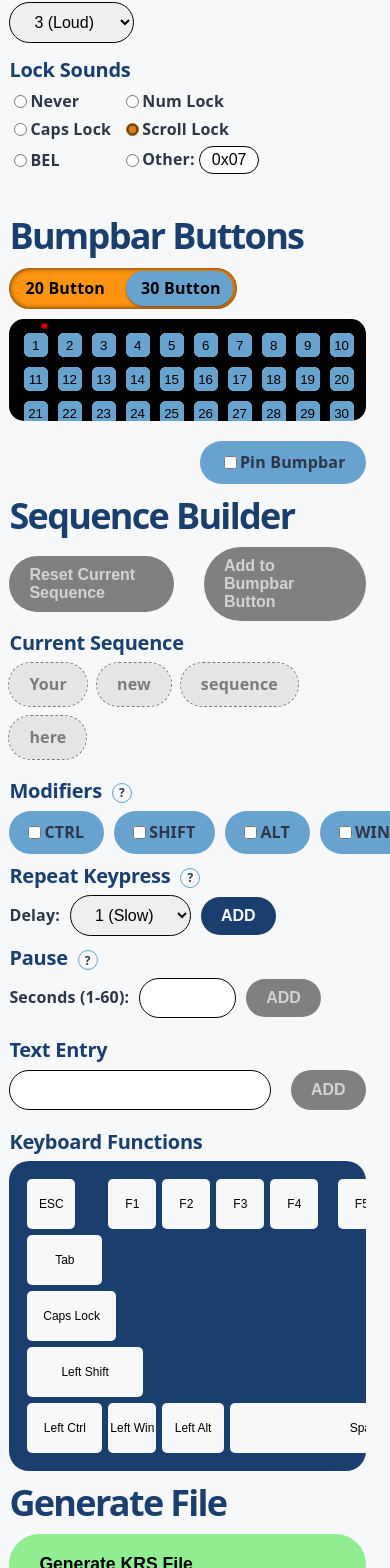
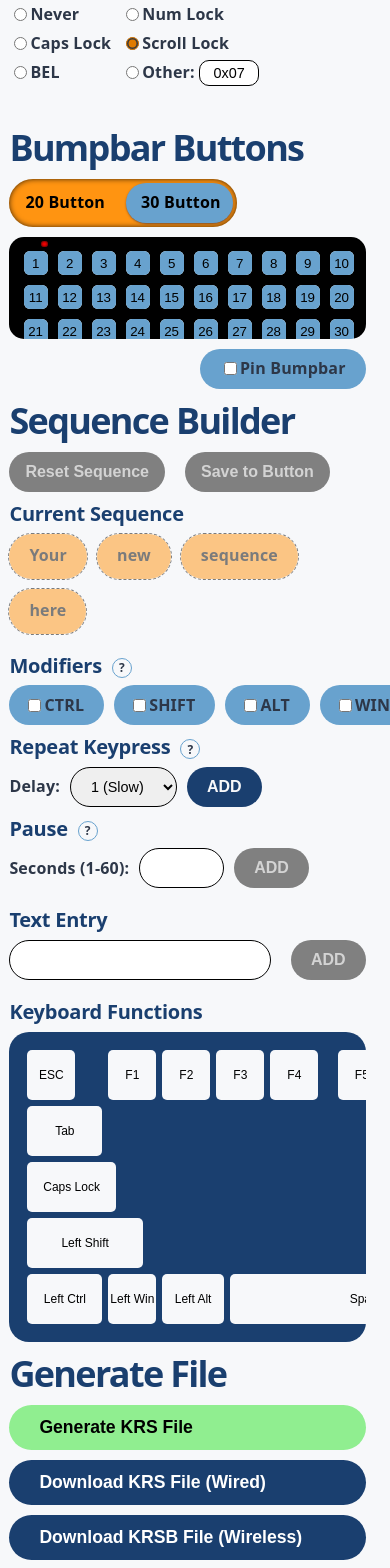
Before and after one commit to reecejpetty/krs-configurator, a React (Vite) app: page / in a window 390 px wide. Shown: the part 386-1954 px from the top of the page. Built offline with nearby package versions, Linux system fonts and the light colour scheme.

Commit message:
Style changes to add polish to desktop and mobile

```diff
--- a/src/App.css
+++ b/src/App.css
@@ -5,6 +5,7 @@
 select,
 input[type="text"],
 input[type="number"] {
+    height: 40px;
     padding: 10px 20px;
     border: solid 1px black;
     border-radius: 40px;
@@ -61,3 +62,12 @@ input[type="checkbox"] {
 .tooltipIndicator:hover .tooltipContent {
     display: block;
 }
+
+@media screen and (max-width: 600px) {
+    select,
+    input[type="text"],
+    input[type="number"] {
+        padding: 8px 16px;
+        font-size: .9rem;
+    }
+}
--- a/src/components/BumpbarLayout/BumpbarLayout.module.css
+++ b/src/components/BumpbarLayout/BumpbarLayout.module.css
@@ -16,7 +16,7 @@
     padding: 4%;
     border-radius: 15px;
     aspect-ratio: 3.5/1;
-    margin-bottom: 20px;
+    margin-bottom: 10px;
     overflow: auto;
 }
 
@@ -143,7 +143,7 @@
     align-items: center;
     gap: 12px;
     margin-bottom: 10px;
-    height: fit-content;
+    height: 48px;
     border-radius: 40px;
     padding: 4px;
     color: black;
@@ -156,7 +156,7 @@
     position: absolute;
     right: 1.5%;
     width: 47%;
-    height: 85%;
+    height: 40px;
     border-radius: 40px;
     background-color: var(--steel-blue2);
     box-shadow: 0 1px 3px -1px rgb(20, 20, 70);
@@ -197,6 +197,7 @@
     display: flex;
     align-items: center;
     width: fit-content;
+    height: 40px;
     border-radius: 40px;
     padding: 10px 20px;
     color: var(--charcoal);
@@ -219,4 +220,8 @@
         width: 100%;
         height: 100%;
     }
+
+    .activeButton::before {
+        background-color: var(--amber2);
+    }
 }
--- a/src/components/ConfigOptions/ConfigOptions.module.css
+++ b/src/components/ConfigOptions/ConfigOptions.module.css
@@ -36,9 +36,11 @@
 input[type="file"] {
     border: none;
     padding: 10px 0;
+    font-size: 1rem;
 }
 
 input[type="file"]::file-selector-button {
+    height: 40px;
     padding: 10px 20px;
     border: none;
     border-radius: 40px;
@@ -76,8 +78,9 @@ input[type="file"]::file-selector-button:hover {
 }
 
 .otherText {
+    height: fit-content !important;
     width: 60px;
-    border-radius: 10px;
+    border-radius: 10px !important;
     padding: 4px !important;
     text-align: center;
 }
--- a/src/components/GenerateFile/GenerateFile.jsx
+++ b/src/components/GenerateFile/GenerateFile.jsx
@@ -110,8 +110,8 @@ function GenerateFile() {
       <h1>Generate File</h1>
       <div className={styles.buttonRow}>
       <button className={styles.generateButton}>Generate KRS File</button>
-      <button className={styles.krsButton}>Download KRS File (Wired Bumpbars)</button>
-      <button className={styles.krsButton}>Download KRSB File (Wireless Bumpbars)</button>
+      <button className={styles.krsButton}>Download KRS File (Wired)</button>
+      <button className={styles.krsButton}>Download KRSB File (Wireless)</button>
       </div>
       <div className={styles.filePreview}>
       <code><pre>{sampleCode}</pre></code>
--- a/src/components/GenerateFile/GenerateFile.module.css
+++ b/src/components/GenerateFile/GenerateFile.module.css
@@ -10,7 +10,8 @@
 }
 
 .button {
-    padding: 20px 30px;
+    padding: 0px 30px;
+    height: 45px;
     border: none;
     border-radius: 40px;
     font-size: 1.1rem;
--- a/src/components/SequenceBuilder/SequenceBuilder.jsx
+++ b/src/components/SequenceBuilder/SequenceBuilder.jsx
@@ -56,6 +56,7 @@ function SequenceBuilder({ bumpbarButtons, setBumpbarButtons, currentButton }) {
           bumpbarButtons={bumpbarButtons}
           setBumpbarButtons={setBumpbarButtons}
           currentButton={currentButton}
+          setModifiers={setModifiers}
         />
       </div>
       <div className={styles.flexColumn}>
@@ -88,13 +89,19 @@ function SequenceBuilder({ bumpbarButtons, setBumpbarButtons, currentButton }) {
 }
 
 
-function SequenceOptions({ bumpbarButtons, setBumpbarButtons, currentButton }) {
+function SequenceOptions({ bumpbarButtons, setBumpbarButtons, currentButton, setModifiers }) {
   const sequence = useSequence();
   const sequenceDispatch = useSequenceDispatch();
 
   const handleReset = () => {
     if (sequence.sequence.length > 0) {
       sequenceDispatch({type: "reset"})
+      setModifiers({
+        "ctrl": false,
+        "shift": false,
+        "alt": false,
+        "win": false
+      })
     }
   }
 
@@ -115,12 +122,12 @@ function SequenceOptions({ bumpbarButtons, setBumpbarButtons, currentButton }) {
         className={`${styles.optionButton} ${styles.resetOption}`}
         onClick={handleReset}
         disabled={sequence.sequence.length === 0}
-      >Reset Current Sequence</button>
+      >Reset Sequence</button>
       <button
         className={`${styles.optionButton} ${styles.addOption}`}
         onClick={handleSubmit}
         disabled={sequence.sequence.length === 0 || currentButton === null}
-      >Add to Bumpbar Button</button>
+      >Save to Button</button>
     </div>
   )
 }
--- a/src/components/SequenceBuilder/SequenceBuilder.module.css
+++ b/src/components/SequenceBuilder/SequenceBuilder.module.css
@@ -31,16 +31,19 @@
     composes: selectOff from global;
     display: block;
     border-radius: 40px;
+    height: 40px;
     padding: 10px 20px;
     border: none;
     font-size: 1rem;
     font-weight: bold;
+    text-align: center;
     cursor: pointer;
     color: black;
 }
 
 .resetOption {
-    background-color: rgb(251, 76, 93);
+    /* background-color: rgb(251, 76, 93); */
+    background-color: #ff606b;
 }
 
 .addOption {
@@ -57,6 +60,7 @@
     composes: flexRow, selectOff from global;
     align-items: center;
     justify-content: space-between;
+    height: 45px;
     gap: 10px;
     padding: 10px 20px;
     border-radius: 40px;
@@ -80,7 +84,7 @@
 
 .emptySequence {
     opacity: 50%;
-    background-color: lightgray;
+    background-color: var(--amber2);
     outline: 1px dashed black;
     box-shadow: none;
     cursor: default;
@@ -119,6 +123,7 @@
 .modifierCheckboxes label {
     display: flex;
     align-items: center;
+    height: 40px;
     padding: 10px 20px 10px 15px;
     border-radius: 40px;
     color: var(--charcoal);
@@ -134,6 +139,7 @@
 
 .addSpecial {
     composes: flexRow;
+    gap: 50px;
 }
 
 .stringEntryInput {
@@ -258,6 +264,7 @@
 
 .addButton {
     padding: 10px 20px;
+    height: 40px;
     border: none;
     border-radius: 40px;
     color: var(--off-white);
@@ -280,6 +287,14 @@
 }
 
 @media screen and (max-width: 600px) {
+    .sequenceOptions {
+        gap: 20px;
+    }
+
+    .optionButton {
+        padding: 8px 16px;
+    }
+
     .modifierRow {
         flex-direction: column;
         gap: 10px;
--- a/src/keyboardhexmap.json
+++ b/src/keyboardhexmap.json
@@ -98,6 +98,7 @@
     "[BACKSPACE]": { "usage": "2A", "modifier": "00" },
     "[TAB]": { "usage": "2B", "modifier": "00" },
     " ": { "usage": "2C", "modifier": "00" },
+    "[SPACE]": { "usage": "2C", "modifier": "00" },
     "[CAPS_LOCK]": { "usage": "39", "modifier": "00" },
     "[F1]": { "usage": "3A", "modifier": "00" },
     "[F2]": { "usage": "3B", "modifier": "00" },
```
